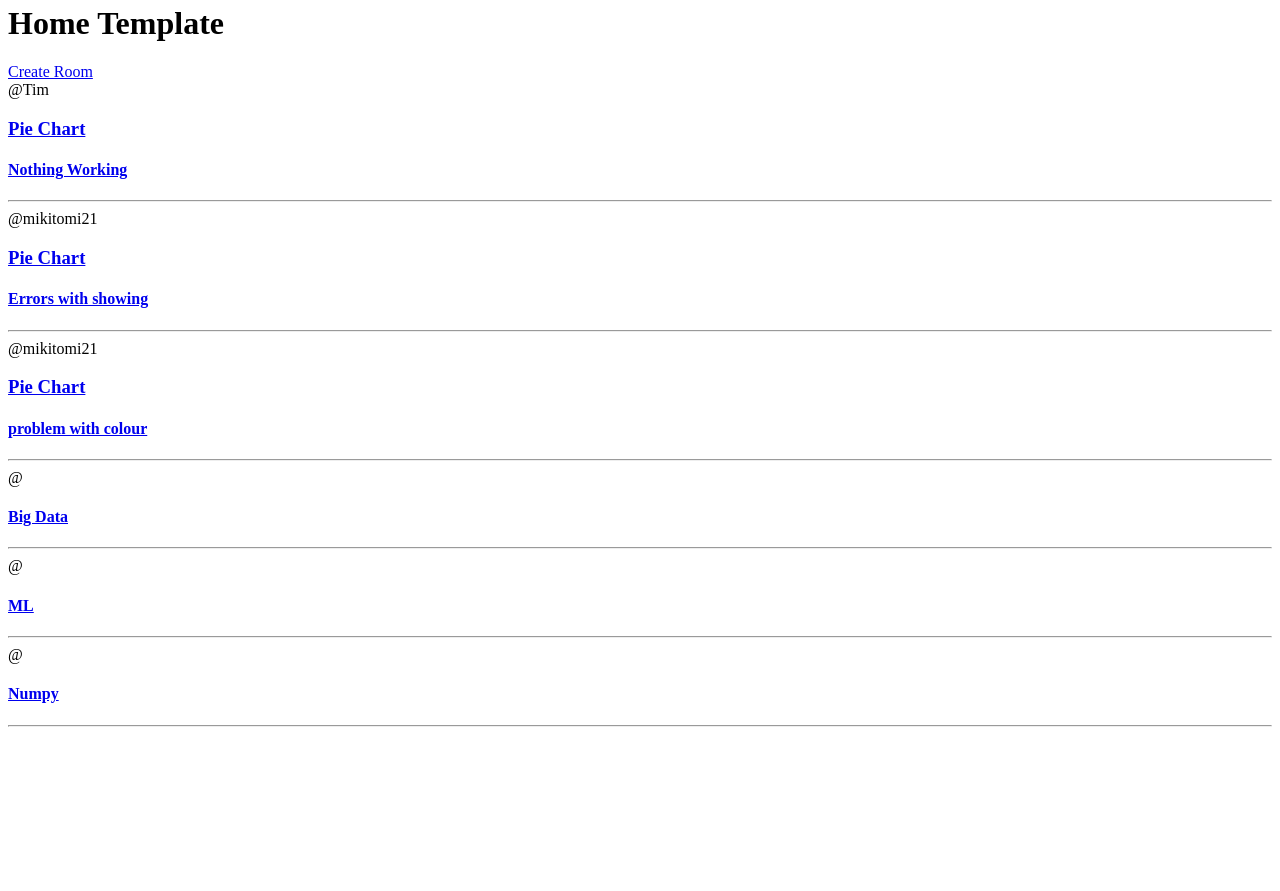
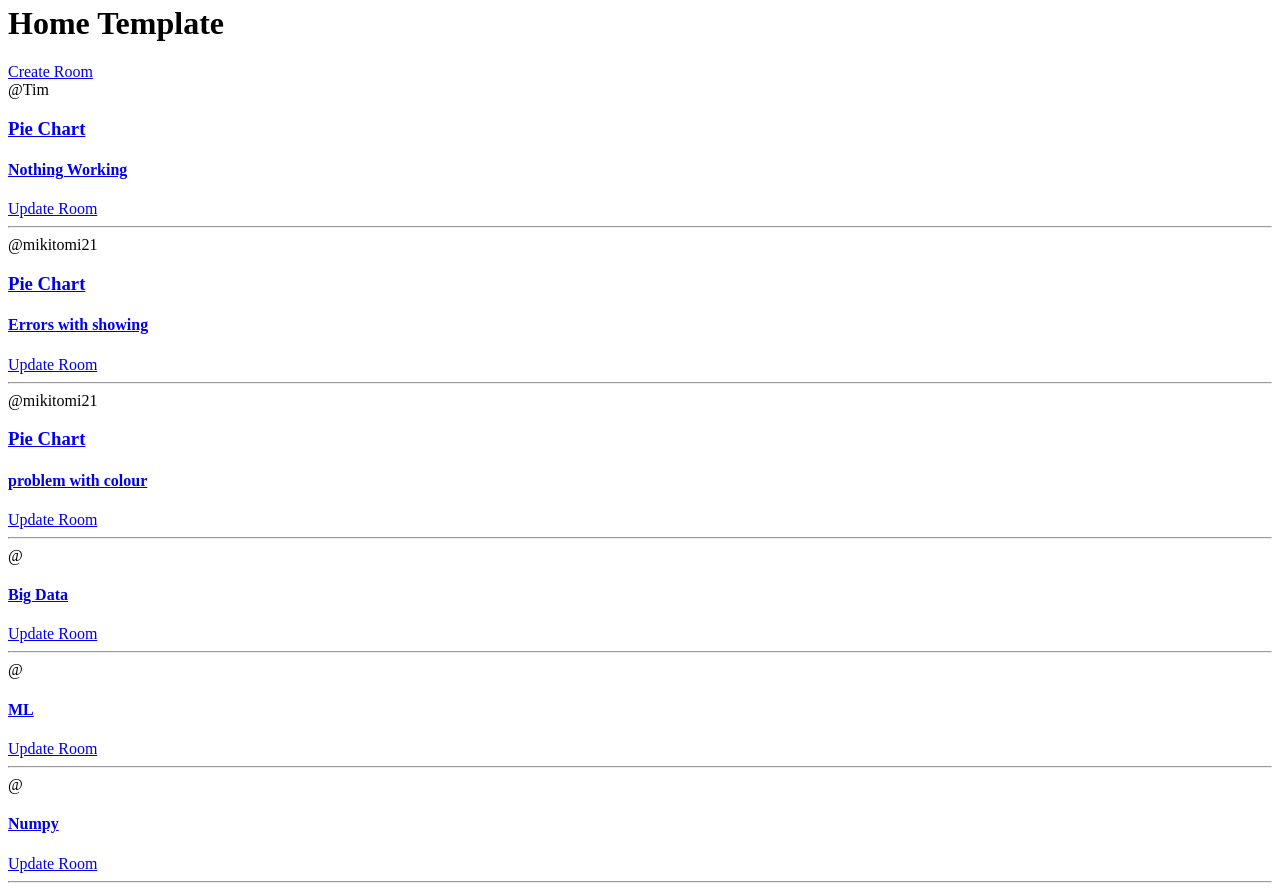
Before and after one commit to mikitomi21/Django_site, a Django app: page / in a window 1280 px wide. Shown: the part 157-1048 px from the top of the page. Before the commit the page ends 884 px from the top, so only its background shows below. Run offline with Django 4.2, Linux system fonts and the light colour scheme; data comes from the database, SQL or seed files in the repository; both versions use the stored data as it was after the commit.

Commit message:
Add page to update room

```diff
--- a/base/templates/base/home.html
+++ b/base/templates/base/home.html
@@ -15,6 +15,8 @@
             <h3>{{room.topic.name}}</h3>
             <h4>{{room.name}}</h4>
         </a>
+
+        <a href="{% url 'update-room' room.id %}">Update Room</a>
         <hr>
         {% endfor %}
     </div>
--- a/base/urls.py
+++ b/base/urls.py
@@ -4,5 +4,6 @@
 urlpatterns = [
     path('', views.home, name='home'),
     path('room/<str:pk>/', views.room, name='room'),
-    path('create-room/', views.createRoom, name='create-room')
+    path('create-room/', views.createRoom, name='create-room'),
+    path('update-room/<str:pk>/', views.updateRoom, name='update-room'),
 ]
--- a/base/views.py
+++ b/base/views.py
@@ -35,3 +35,16 @@
 
     context = {'form': form}
     return render(request, 'base/room_form.html', context)
+
+def updateRoom(request, pk):
+    room = Room.objects.get(id=pk)
+    form = RoomForm(instance=room)
+
+    if request.method == 'POST':
+        form = RoomForm(request.POST, instance=room)
+        if form.is_valid:
+            form.save()
+            return redirect('home')
+
+    context = {'form': form}
+    return render(request, 'base/room_form.html', context)
```
Also changed, not shown: db.sqlite3.
